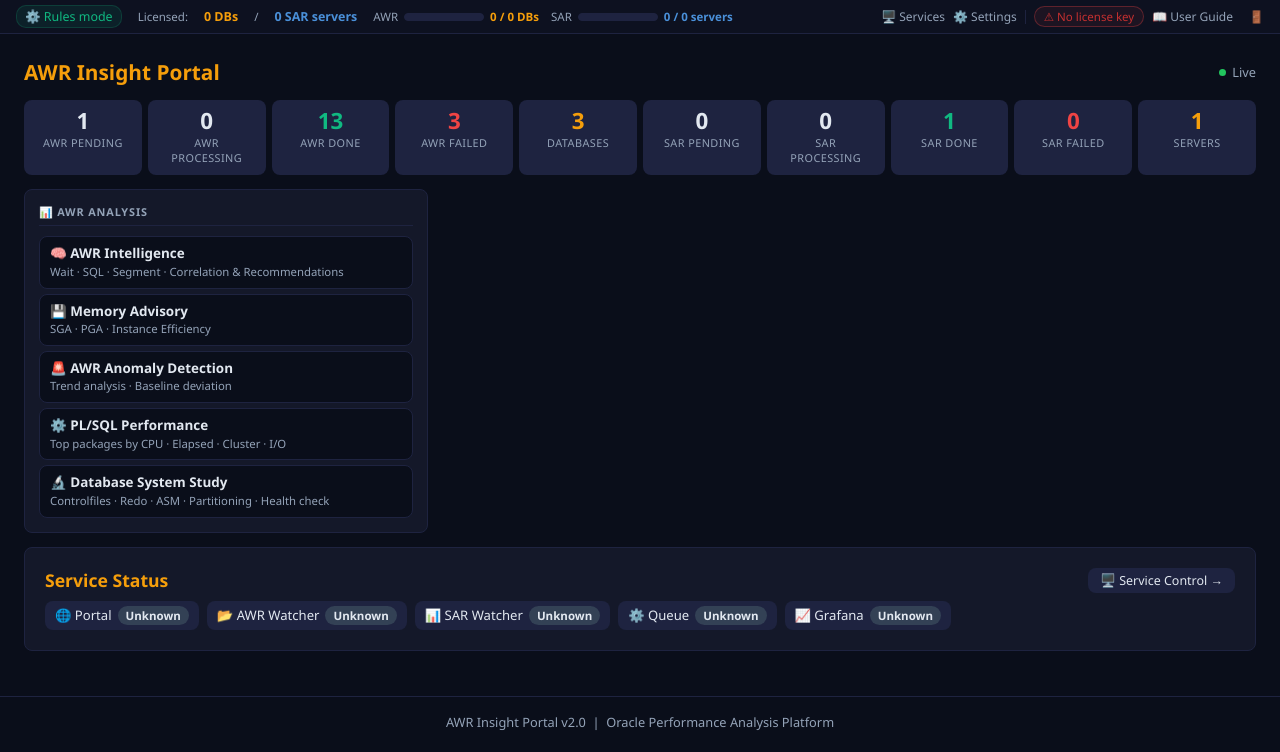
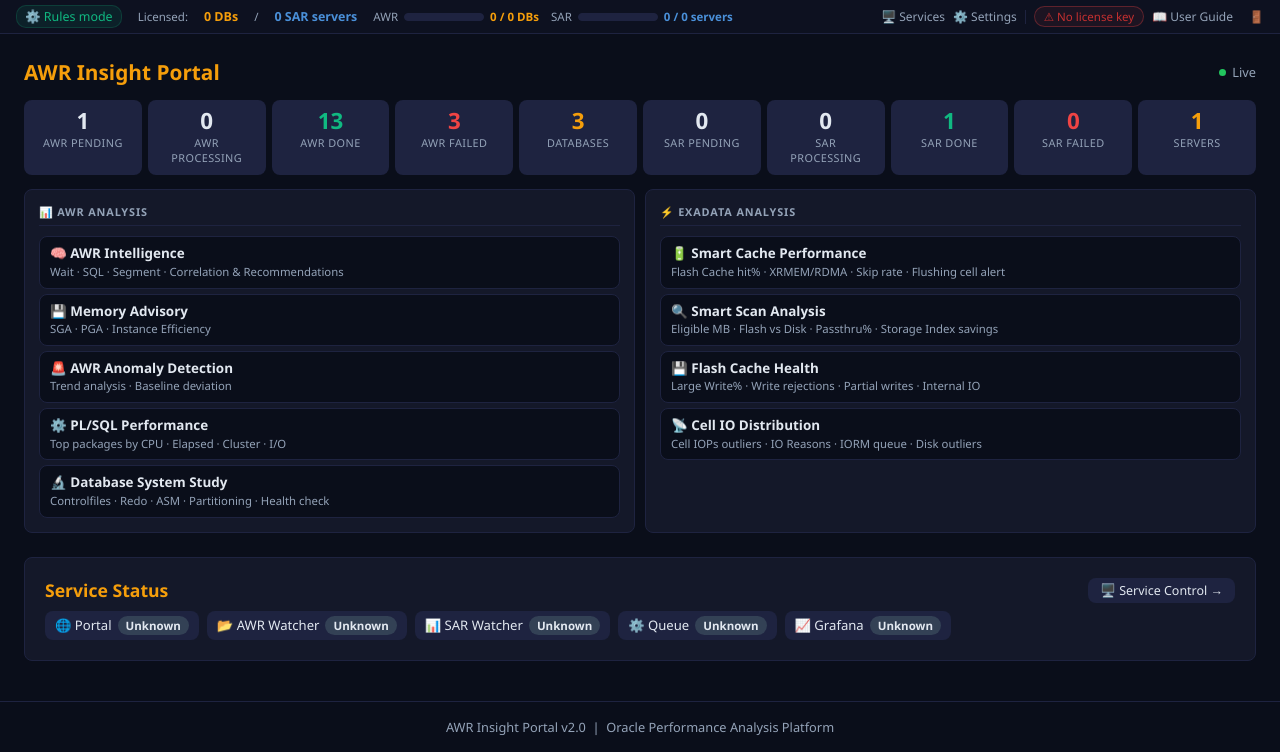
Before and after one commit to gtsproj/AWR_Insight_Portal_v3, a FastAPI app: page / in a window 1280 px wide. Shown: the part 53-805 px from the top of the page. Before the commit the page ends 783 px from the top, so only its background shows below. Run offline with FastAPI, Linux system fonts and the light colour scheme; data that the repository does not hold is empty; some libraries are stand-ins or nearby versions.

Commit message:
Add files via upload

```diff
--- a/portal/templates/home.html
+++ b/portal/templates/home.html
@@ -131,7 +131,8 @@
 </div>
 
 {# ── Main dashboard grid ── #}
-<div style="display:grid;grid-template-columns:repeat(3,1fr);gap:10px;margin-bottom:14px">
+{# Row 1: AWR Analysis + Exadata Analysis (2-column) #}
+<div style="display:grid;grid-template-columns:repeat(2,1fr);gap:10px;margin-bottom:10px">
 
   {# AWR Analysis #}
   <div style="background:var(--surface);border:1px solid var(--border);border-radius:var(--radius);padding:14px">
@@ -172,7 +173,32 @@
     <a href="/system-study" class="dl">
       🔬 Database System Study
       <small>Controlfiles · Redo · ASM · Partitioning · Health check</small></a>
-	</div>
+  </div>
+
+  {# Exadata Analysis — visible when db_type is Exadata-RAC or Exadata-Standalone #}
+  <div id="exadata-card" style="background:var(--surface);border:1px solid var(--border);border-radius:var(--radius);padding:14px">
+    <div style="font-size:.68rem;color:var(--text2);text-transform:uppercase;letter-spacing:.08em;
+                margin-bottom:10px;font-weight:600;border-bottom:1px solid var(--border);padding-bottom:6px">
+      ⚡ Exadata Analysis
+    </div>
+    <a href="{{ grafana_url }}/d/exa-smart-cache-perf" target="_blank" class="dl">
+      🔋 Smart Cache Performance
+      <small>Flash Cache hit% · XRMEM/RDMA · Skip rate · Flushing cell alert</small></a>
+    <a href="{{ grafana_url }}/d/exa-smart-scan" target="_blank" class="dl">
+      🔍 Smart Scan Analysis
+      <small>Eligible MB · Flash vs Disk · Passthru% · Storage Index savings</small></a>
+    <a href="{{ grafana_url }}/d/exa-fc-health" target="_blank" class="dl">
+      💾 Flash Cache Health
+      <small>Large Write% · Write rejections · Partial writes · Internal IO</small></a>
+    <a href="{{ grafana_url }}/d/exa-cell-io-dist" target="_blank" class="dl">
+      📡 Cell IO Distribution
+      <small>Cell IOPs outliers · IO Reasons · IORM queue · Disk outliers</small></a>
+  </div>
+
+</div>
+
+{# Row 2: SAR & Correlation + NMON & Correlation (2×2 arrangement) #}
+<div style="display:grid;grid-template-columns:repeat(2,1fr);gap:10px;margin-bottom:14px">
 
   {# SAR & Correlation — hidden only when SAR license = 0 (NMON-only customer) #}
   <div id="sar-card" style="background:var(--surface);border:1px solid var(--border);border-radius:var(--radius);padding:14px">
```
